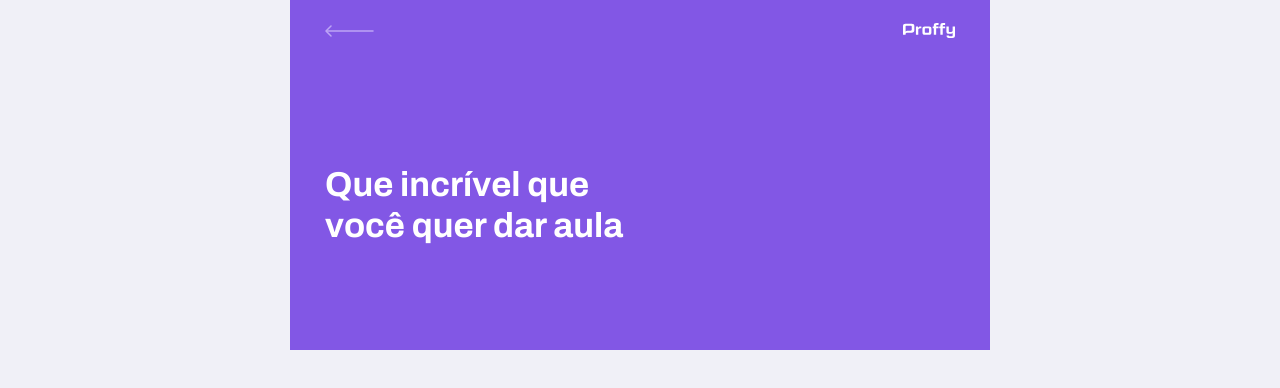
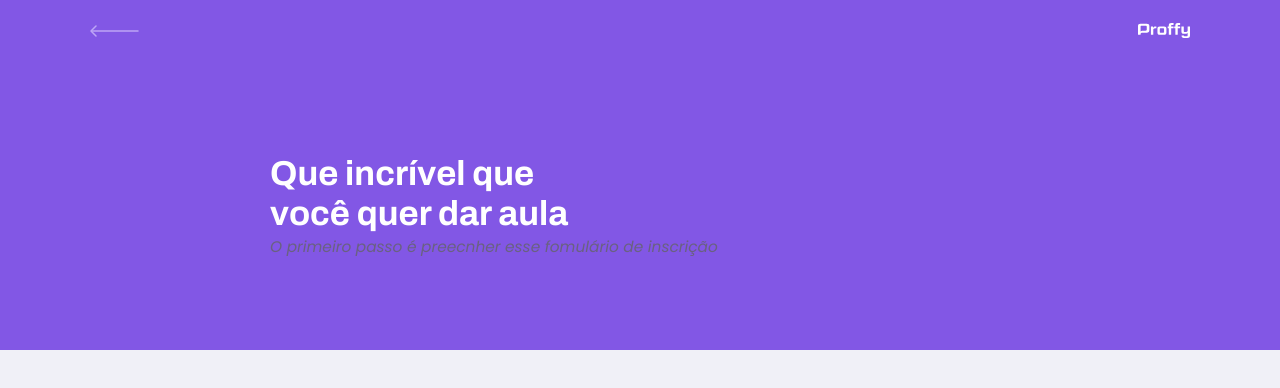
Before and after one commit to vitor-risso/next-level-week2, a React (Create React App) app: page /give-classes in a window 1280 px wide. Shown: the top 388 px of the page. Built offline with nearby package versions, Linux system fonts and the light colour scheme.

Commit message:
inicio aula 3

```diff
--- a/src/Pages/TeacherForm/index.tsx
+++ b/src/Pages/TeacherForm/index.tsx
@@ -9,7 +9,10 @@ function TeacherForm (){
         <div id="page-teacher-form" className="container">
         <PageHeader
          title="Que incrível que você quer dar aula"
-/>
+         description = "O primeiro passo é preecnher esse fomulário de inscrição"
+
+        />
+
      </div>
     )
 }
--- a/src/Pages/TeacherForm/styles.css
+++ b/src/Pages/TeacherForm/styles.css
@@ -47,3 +47,11 @@
     color: var(--color-title-in-primary);
 
 }
+
+@media (min-width: 700px){
+    #page-teacher-form{
+        max-width: 100%;
+    }
+
+
+}
--- a/src/components/PageHeader/index.tsx
+++ b/src/components/PageHeader/index.tsx
@@ -9,7 +9,8 @@ import './styles.css'
 
 
 interface PageHeaderProps{
-    title: string
+    title: string;
+    description?: string;
 }
 
 const PageHeader: React.FC<PageHeaderProps> = (props) => {
@@ -25,6 +26,7 @@ const PageHeader: React.FC<PageHeaderProps> = (props) => {
             </div>
             <div className="header-content">
             <strong>{props.title}</strong>
+            {props.description && <p>{props.description}</p> }
             {props.children}
             </div>
 
```
